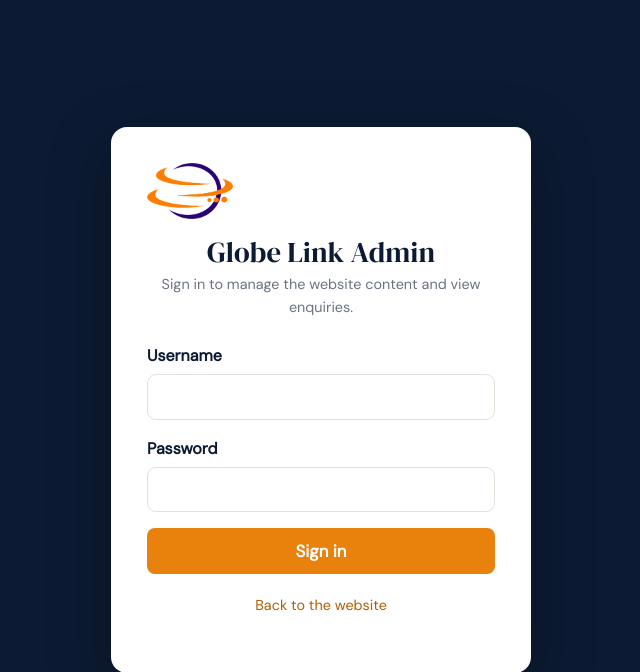
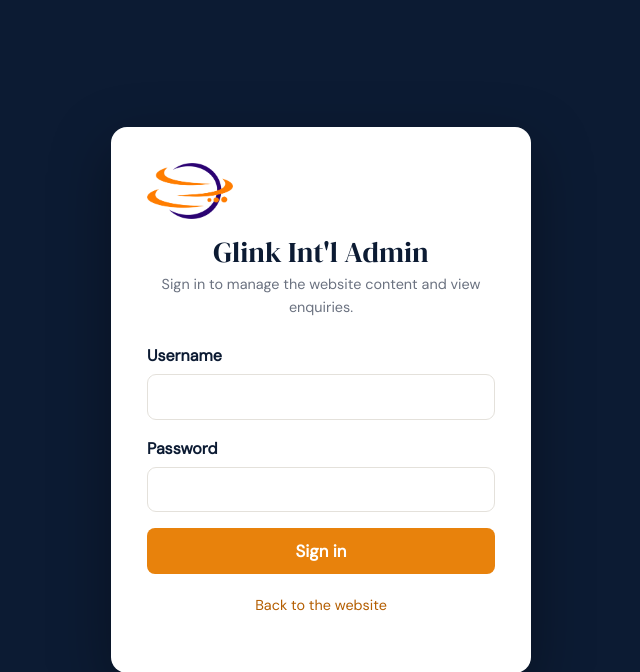
Before and after one commit to Ch-israr/glink-website, a FastAPI app: page /admin in a window 1280 px wide. Shown: the top 672 px of the page, without its empty margins (319-959 px from the left). Run offline with FastAPI, Linux system fonts and the light colour scheme.

Commit message:
Admin panel only: short company name Glink Int'l
Sidebar brand, login heading and both admin page titles now read
'Glink Int'l' instead of 'Globe Link International'. Public site
untouched: header, footer, page titles, OG tags and the DB business
name (which drives the public site) still use the full name.

```diff
--- a/templates/admin-login.html
+++ b/templates/admin-login.html
@@ -3,15 +3,15 @@
 <head>
 <meta charset="utf-8">
 <meta name="viewport" content="width=device-width, initial-scale=1">
-<title>Admin Login | Globe Link International</title>
+<title>Admin Login | Glink Int'l</title>
 <link rel="stylesheet" href="/static/css/style.css">
 <link rel="stylesheet" href="/static/css/admin.css">
 <link rel="icon" type="image/png" href="/static/images/favicon.png">
 </head>
 <body class="admin-login-page">
 <div class="admin-login-card">
-  <img class="logo-img" src="/static/images/logo.png" alt="Globe Link International logo">
-  <h1>Globe Link Admin</h1>
+  <img class="logo-img" src="/static/images/logo.png" alt="Glink Int'l logo">
+  <h1>Glink Int'l Admin</h1>
   <p class="form-note">Sign in to manage the website content and view enquiries.</p>
   {{ERROR}}
   <form method="post" action="/admin/login">
--- a/templates/admin.html
+++ b/templates/admin.html
@@ -3,7 +3,7 @@
 <head>
 <meta charset="utf-8">
 <meta name="viewport" content="width=device-width, initial-scale=1">
-<title>Admin | Globe Link International</title>
+<title>Admin | Glink Int'l</title>
 <link rel="stylesheet" href="/static/css/style.css">
 <link rel="stylesheet" href="/static/css/admin.css">
 <link rel="icon" type="image/png" href="/static/images/favicon.png">
@@ -12,8 +12,8 @@
 <div class="admin-shell">
   <aside class="admin-sidebar">
     <div class="admin-brand">
-      <img class="logo-img" src="/static/images/logo.png" alt="Globe Link International logo">
-      <span class="logo-text"><strong>Globe Link International</strong><span>Storage and Movers</span></span>
+      <img class="logo-img" src="/static/images/logo.png" alt="Glink Int'l logo">
+      <span class="logo-text"><strong>Glink Int'l</strong><span>Storage and Movers</span></span>
     </div>
 
     <p class="admin-nav-label">Manage</p>
```
